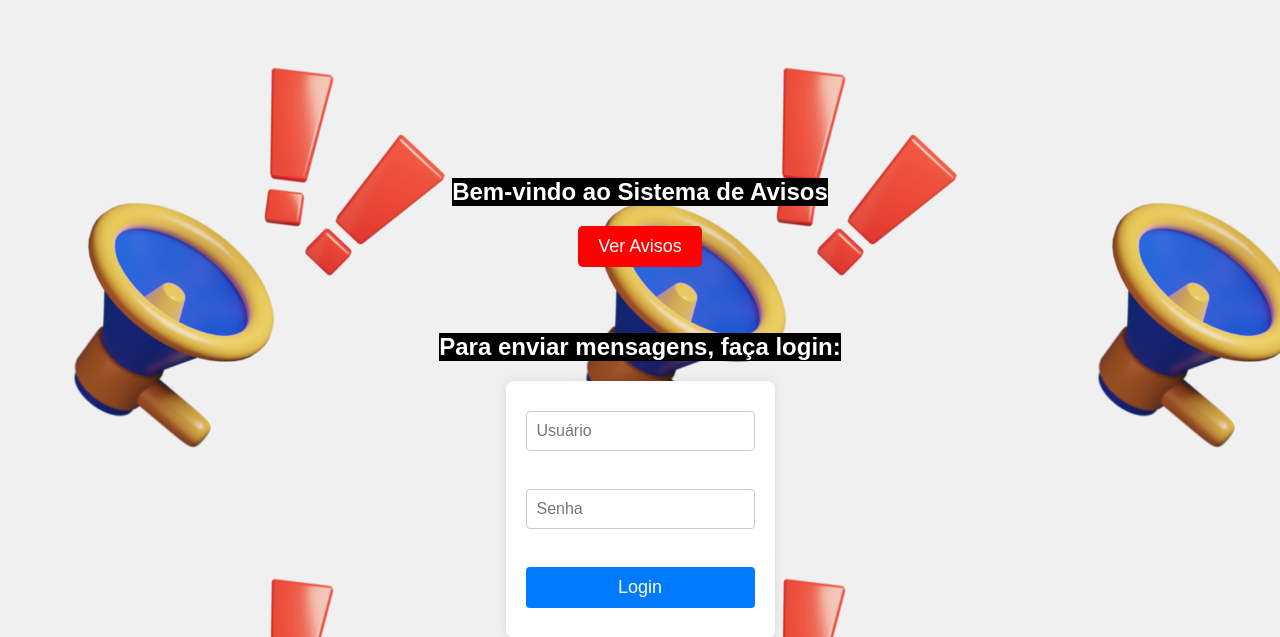
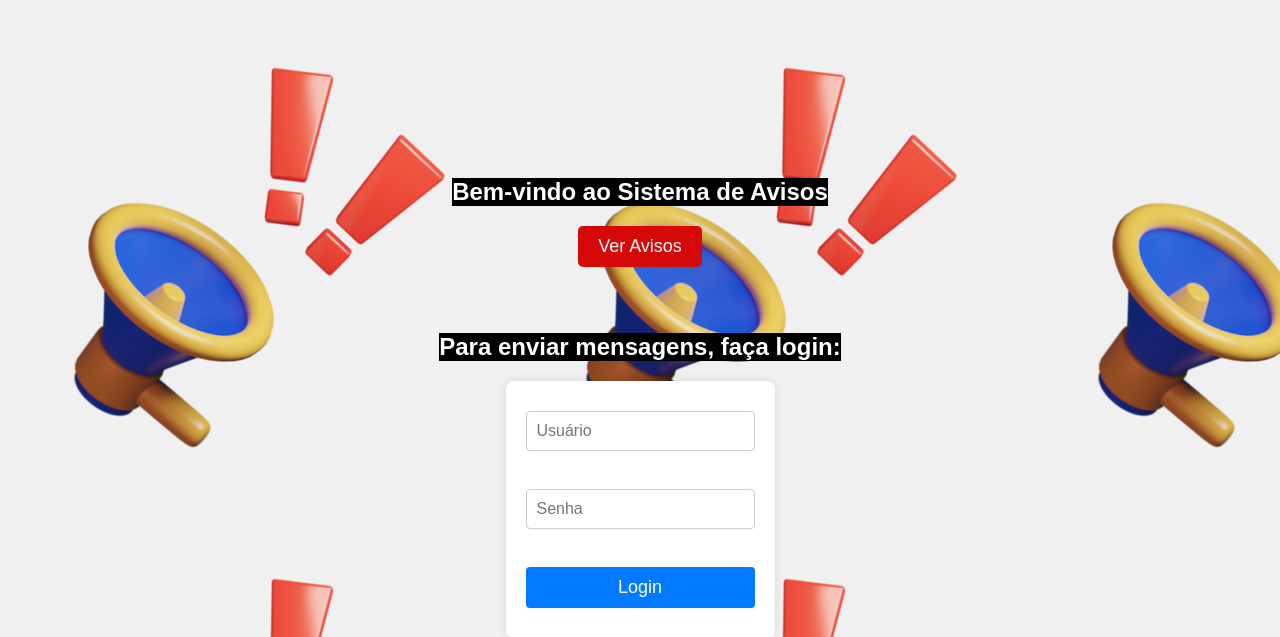
Before and after one commit to mateus1803/comunicador1.2, a Flask app: page / in a window 1280 px wide. Shown: the top 637 px of the page. Run offline with Flask 3, Linux system fonts and the light colour scheme.

Commit message:
Add files via upload

```diff
--- a/server.py
+++ b/server.py
@@ -109,4 +109,5 @@ def redirect_to_index():
     return redirect(url_for('index'))
 
 if __name__ == '__main__':
+    app.run(debug=True, host='0.0.0.0')
     app.run(debug=True)
--- a/templates/admin.html
+++ b/templates/admin.html
@@ -19,7 +19,8 @@
 <body>
     <header>
         <!-- Espaço para inserir uma imagem -->
-        <!-- <img src="caminho/para/sua/imagem.jpg" alt="Logo"> -->
+         <img src="avisos\static\images\aviso_e_alertas.png" alt="Logo">
+
     </header>
 
     <div class="container">
--- a/templates/index.html
+++ b/templates/index.html
@@ -23,6 +23,7 @@
             margin-bottom: 20px;
             color: #ffffff;
             background-color: #000000;
+
         }
 
         a {
@@ -30,7 +31,7 @@
             color: #ffffff;
             font-size: 18px;
             margin-bottom: 10px;
-            background-color: rgb(255, 0, 0);
+            background-color: rgb(214, 8, 8);
             padding: 10px 20px;
             border-radius: 5px;
             transition: background-color 0.3s ease; /* Adicionando uma transição suave */
```
